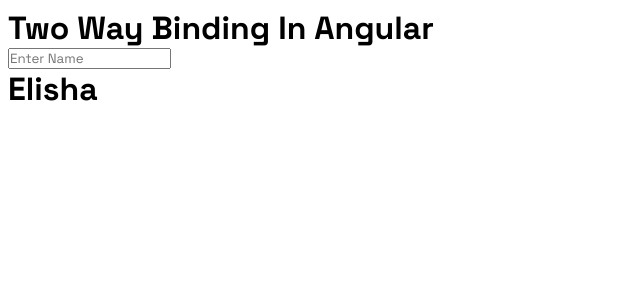
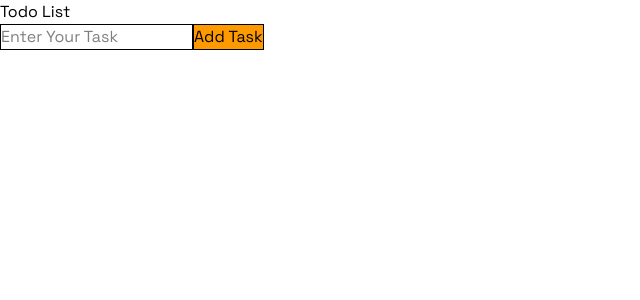
Before and after one commit to elishabhatti/angular-app, an Angular app: page / in a window 1280 px wide. Shown: the top 300 px of the page, without its empty margins (0-640 px from the left). Built offline with nearby package versions, Linux system fonts and the light colour scheme.

Commit message:
created a todo app with tailwind css in angular

```diff
--- a/package.json
+++ b/package.json
@@ -16,7 +16,10 @@
     "@angular/forms": "^20.0.0",
     "@angular/platform-browser": "^20.0.0",
     "@angular/router": "^20.0.0",
+    "@tailwindcss/postcss": "^4.1.10",
+    "postcss": "^8.5.6",
     "rxjs": "~7.8.0",
+    "tailwindcss": "^4.1.10",
     "tslib": "^2.3.0",
     "zone.js": "~0.15.0"
   },
--- a/src/app/app.css
+++ b/src/app/app.css
@@ -3,19 +3,5 @@
 * {
   padding: 0;
   margin: 0;
-  box-sizing: border-box;
   font-family: "Space Grotesk", monospace;
-  color: black;
 }
-
-button {
-  background-color: black;
-  margin: 10px;
-  color: white;
-  border: none;
-  padding: 5px 10px;
-  margin: 10px;
-  cursor: pointer;
-  border-radius: 10px;
-  font-size: 16px;
-}
--- a/src/app/app.html
+++ b/src/app/app.html
@@ -1,6 +1,19 @@
-<h1>Two Way Binding In Angular</h1>
-<!-- <input [(ngModel)]="name" type="text" placeholder="Enter Name" />
-<h1>{{name}} </h1> -->
+<h1>Todo List</h1>
 
-<input type="text" (input)="changeName($event)" placeholder="Enter Name" />
-<h1>{{name}}</h1>
+<input
+  type="text"
+  class="border"
+  [(ngModel)]="task"
+  placeholder="Enter Your Task"
+/>
+<button class="bg-amber-500 border" (click)="addTask()">Add Task</button>
+<h1>{{task}}</h1>
+@for(task of taskList; track task.id) {
+<div class="flex gap-2">
+  <p>{{task.id}}.</p>
+  <p>{{task.task}}</p>
+  <button class="bg-black border text-white" (click)="deleteTask(task.id)">
+    Del
+  </button>
+</div>
+}
--- a/src/app/app.ts
+++ b/src/app/app.ts
@@ -1,4 +1,4 @@
-import { Component, effect, signal } from '@angular/core';
+import { Component } from '@angular/core';
 import { FormsModule } from '@angular/forms';
 
 @Component({
@@ -8,11 +8,14 @@ import { FormsModule } from '@angular/forms';
   styleUrl: './app.css',
 })
 export class App {
-  data = '';
-  name = 'Elisha';
+  task = '';
+  taskList: { id: number; task: string }[] = [];
 
-  changeName(event: Event) {
-    const val = (event.target as HTMLInputElement).value;
-    this.name = val;
+  addTask() {
+    this.taskList.push({ id: this.taskList.length + 1, task: this.task });
+    this.task = '';
+  }
+  deleteTask(taskId: number) {
+    this.taskList = this.taskList.filter((item) => item.id != taskId);
   }
 }
--- a/src/styles.css
+++ b/src/styles.css
@@ -1,3 +1 @@
-h1 {
-color: red;
-}
+@import "tailwindcss";
```
Also changed, not shown: .postcssrc.json (added), 1 other file (tests, documents, lock files or other folders).
